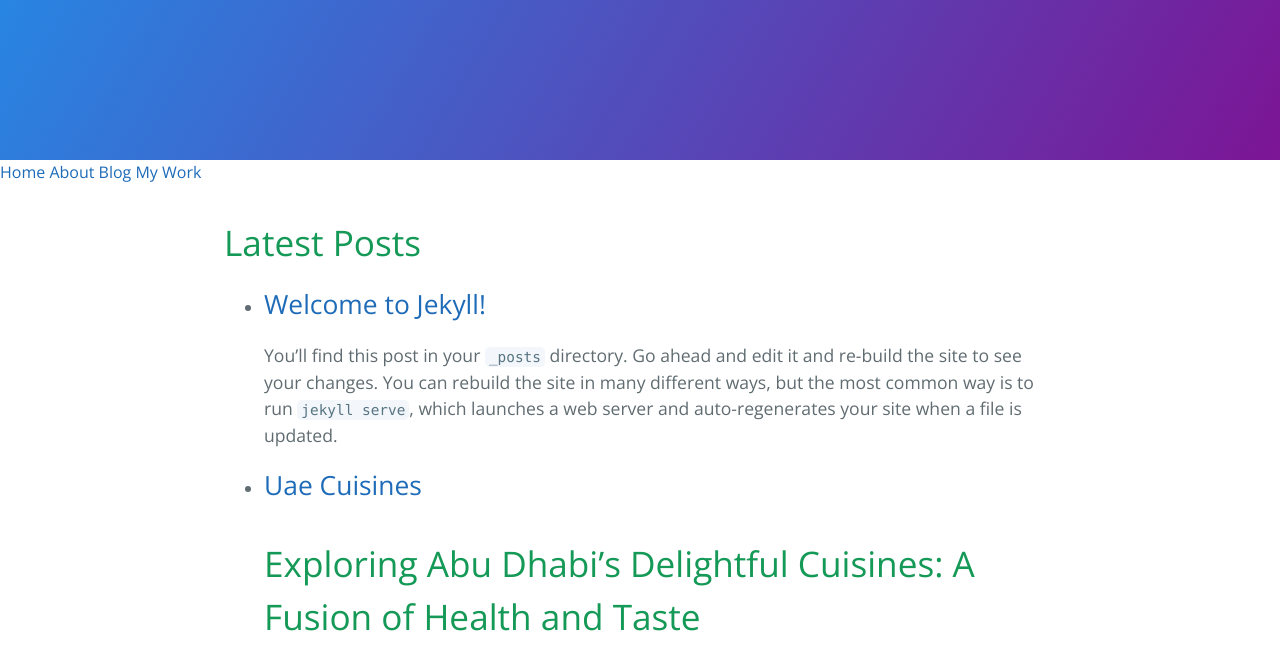
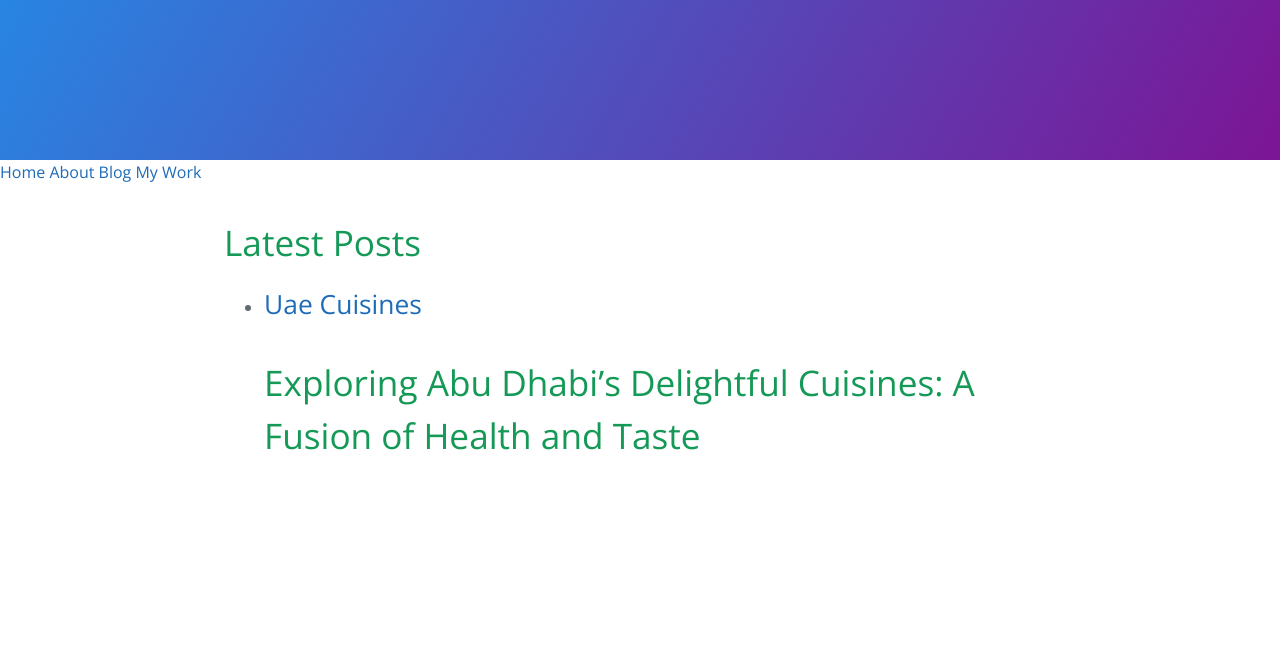
Before and after one commit to sankar-tc/grove, a Jekyll site: the page built from blog.html, in a window 1280 px wide. Shown: the top 670 px of the page. Built offline with Jekyll 4.4.1, drawn with Linux system fonts in a browser that asks for light colours.

Commit message:
Removed jekyll template post

```diff
--- a/_posts/2023-06-21-welcome-to-jekyll.markdown
+++ /dev/null
@@ -1,29 +0,0 @@
----
-layout: post
-title:  "Welcome to Jekyll!"
-date:   2023-06-21 20:39:16 +0530
-categories: jekyll update
----
-You’ll find this post in your `_posts` directory. Go ahead and edit it and re-build the site to see your changes. You can rebuild the site in many different ways, but the most common way is to run `jekyll serve`, which launches a web server and auto-regenerates your site when a file is updated.
-
-Jekyll requires blog post files to be named according to the following format:
-
-`YEAR-MONTH-DAY-title.MARKUP`
-
-Where `YEAR` is a four-digit number, `MONTH` and `DAY` are both two-digit numbers, and `MARKUP` is the file extension representing the format used in the file. After that, include the necessary front matter. Take a look at the source for this post to get an idea about how it works.
-
-Jekyll also offers powerful support for code snippets:
-
-{% highlight ruby %}
-def print_hi(name)
-  puts "Hi, #{name}"
-end
-print_hi('Tom')
-#=> prints 'Hi, Tom' to STDOUT.
-{% endhighlight %}
-
-Check out the [Jekyll docs][jekyll-docs] for more info on how to get the most out of Jekyll. File all bugs/feature requests at [Jekyll’s GitHub repo][jekyll-gh]. If you have questions, you can ask them on [Jekyll Talk][jekyll-talk].
-
-[jekyll-docs]: https://jekyllrb.com/docs/home
-[jekyll-gh]:   https://github.com/jekyll/jekyll
-[jekyll-talk]: https://talk.jekyllrb.com/
--- a/blog.html
+++ b/blog.html
@@ -7,7 +7,7 @@
 <ul>
   {% for post in site.posts %}
     <li>
-      <h2><a href="/grove/{{ post.url }}">{{ post.title }}</a></h2>
+      <h2><a href="{{ post.url | absolute_url }}">{{ post.title }}</a></h2>
       {{ post.excerpt }}
     </li>
   {% endfor %}
```
